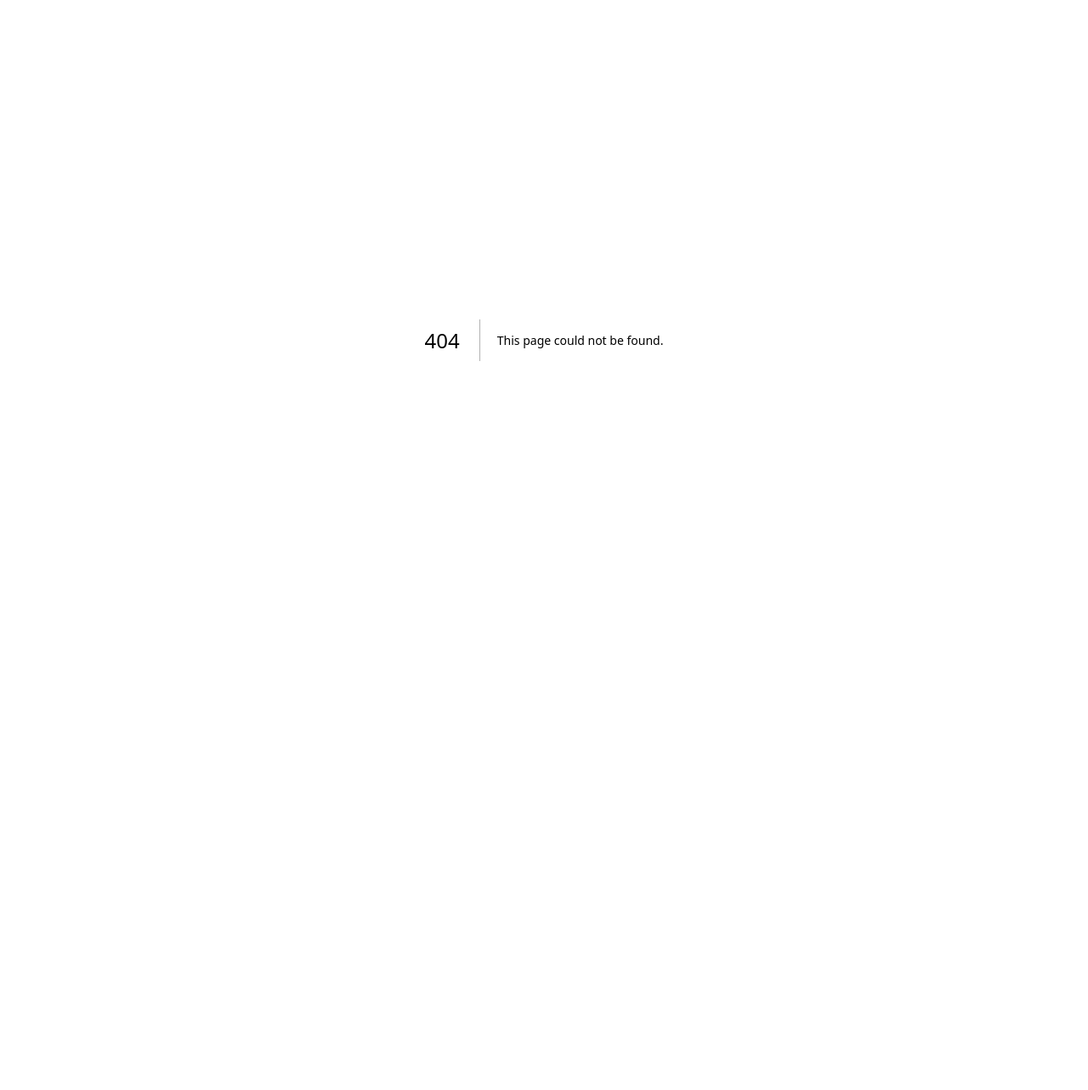
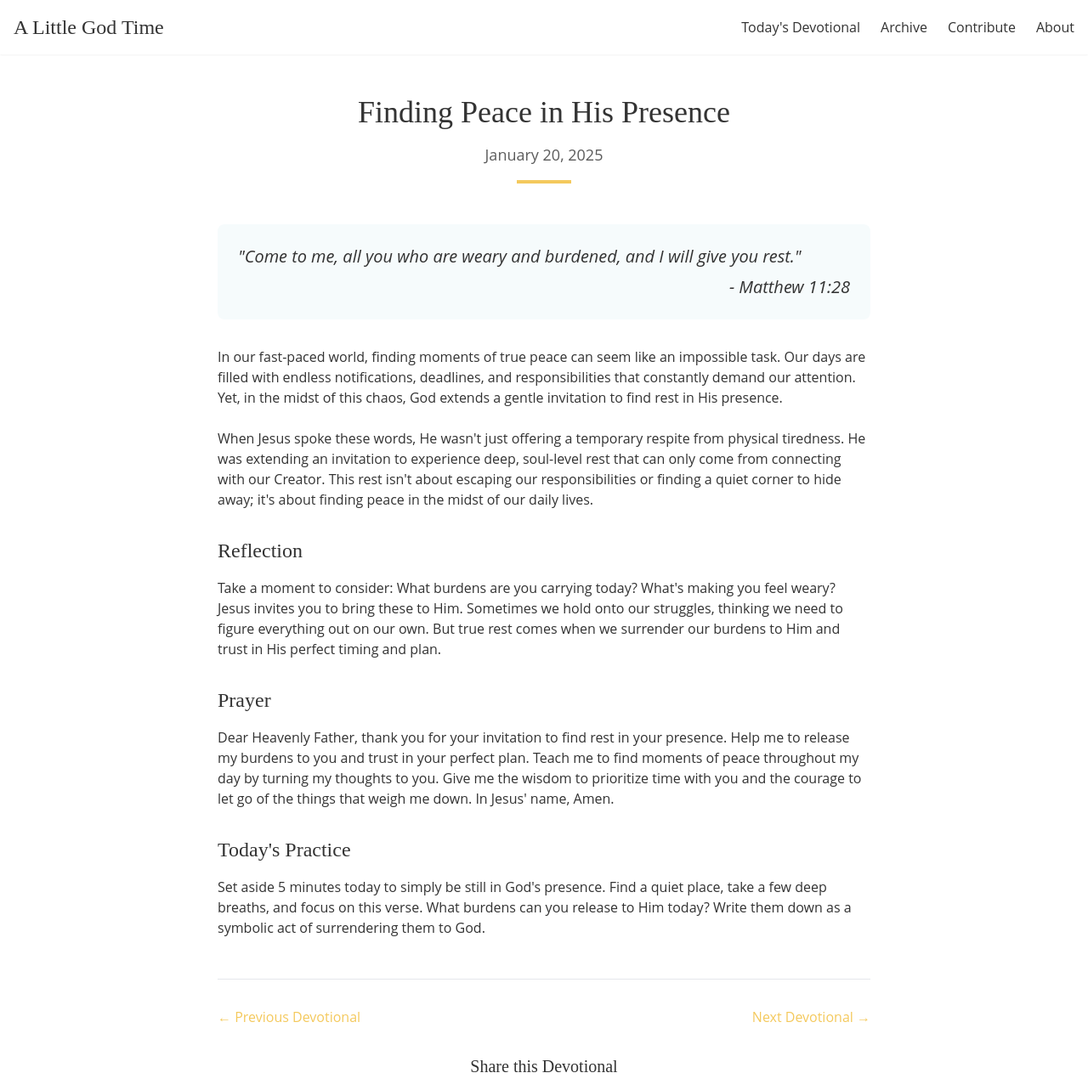
Before and after one commit to joelbyler272/a-little-god-time, a Next.js app: page /devotional in a window 1280 px wide. Before the commit this address had no page. Shown: the top 1283 px of the page at 85% size. Before the commit the page ends 800 px from the top, so only its background shows below. Built offline with nearby package versions, Linux system fonts and the light colour scheme.

Commit message:
Add complete devotional page with content

```diff
--- /dev/null
+++ b/pages/devotional/index.js
@@ -0,0 +1,94 @@
+import Head from 'next/head'
+import Layout from '../../components/Layout'
+
+export default function Devotional() {
+  return (
+    <Layout>
+      <Head>
+        <title>Today's Devotional - A Little God Time</title>
+        <meta name="description" content="Read today's devotional and spend time with God." />
+      </Head>
+
+      <div className="container mx-auto px-4 py-12">
+        <article className="max-w-3xl mx-auto">
+          <header className="text-center mb-12">
+            <h1 className="font-serif text-4xl text-text mb-4">
+              Finding Peace in His Presence
+            </h1>
+            <p className="text-lg text-text/80 mb-4">
+              January 20, 2025
+            </p>
+            <div className="w-16 h-1 bg-secondary mx-auto"></div>
+          </header>
+
+          <div className="prose prose-lg max-w-none">
+            <blockquote className="text-xl italic mb-8 p-6 bg-primary/10 rounded-lg">
+              "Come to me, all you who are weary and burdened, and I will give you rest."
+              <footer className="text-right mt-2">- Matthew 11:28</footer>
+            </blockquote>
+
+            <p className="mb-6">
+              In our fast-paced world, finding moments of true peace can seem like an impossible task.
+              Our days are filled with endless notifications, deadlines, and responsibilities that
+              constantly demand our attention. Yet, in the midst of this chaos, God extends a
+              gentle invitation to find rest in His presence.
+            </p>
+
+            <p className="mb-6">
+              When Jesus spoke these words, He wasn't just offering a temporary respite from physical
+              tiredness. He was extending an invitation to experience deep, soul-level rest that can
+              only come from connecting with our Creator. This rest isn't about escaping our
+              responsibilities or finding a quiet corner to hide away; it's about finding peace in
+              the midst of our daily lives.
+            </p>
+
+            <h2 className="font-serif text-2xl mt-8 mb-4">Reflection</h2>
+            <p className="mb-6">
+              Take a moment to consider: What burdens are you carrying today? What's making you feel
+              weary? Jesus invites you to bring these to Him. Sometimes we hold onto our struggles,
+              thinking we need to figure everything out on our own. But true rest comes when we
+              surrender our burdens to Him and trust in His perfect timing and plan.
+            </p>
+
+            <h2 className="font-serif text-2xl mt-8 mb-4">Prayer</h2>
+            <p className="mb-6">
+              Dear Heavenly Father, thank you for your invitation to find rest in your presence.
+              Help me to release my burdens to you and trust in your perfect plan. Teach me to
+              find moments of peace throughout my day by turning my thoughts to you. Give me the
+              wisdom to prioritize time with you and the courage to let go of the things that
+              weigh me down. In Jesus' name, Amen.
+            </p>
+
+            <h2 className="font-serif text-2xl mt-8 mb-4">Today's Practice</h2>
+            <p className="mb-6">
+              Set aside 5 minutes today to simply be still in God's presence. Find a quiet place,
+              take a few deep breaths, and focus on this verse. What burdens can you release to
+              Him today? Write them down as a symbolic act of surrendering them to God.
+            </p>
+          </div>
+
+          <footer className="mt-12 pt-8 border-t border-gray-200">
+            <div className="flex justify-between items-center">
+              <button className="text-secondary hover:underline">← Previous Devotional</button>
+              <button className="text-secondary hover:underline">Next Devotional →</button>
+            </div>
+            <div className="mt-8 text-center">
+              <h3 className="font-serif text-xl mb-4">Share this Devotional</h3>
+              <div className="flex justify-center space-x-4">
+                <button className="bg-[#1DA1F2] text-white px-4 py-2 rounded-lg hover:opacity-90">
+                  Twitter
+                </button>
+                <button className="bg-[#4267B2] text-white px-4 py-2 rounded-lg hover:opacity-90">
+                  Facebook
+                </button>
+                <button className="bg-[#25D366] text-white px-4 py-2 rounded-lg hover:opacity-90">
+                  WhatsApp
+                </button>
+              </div>
+            </div>
+          </footer>
+        </article>
+      </div>
+    </Layout>
+  )
+}
```
